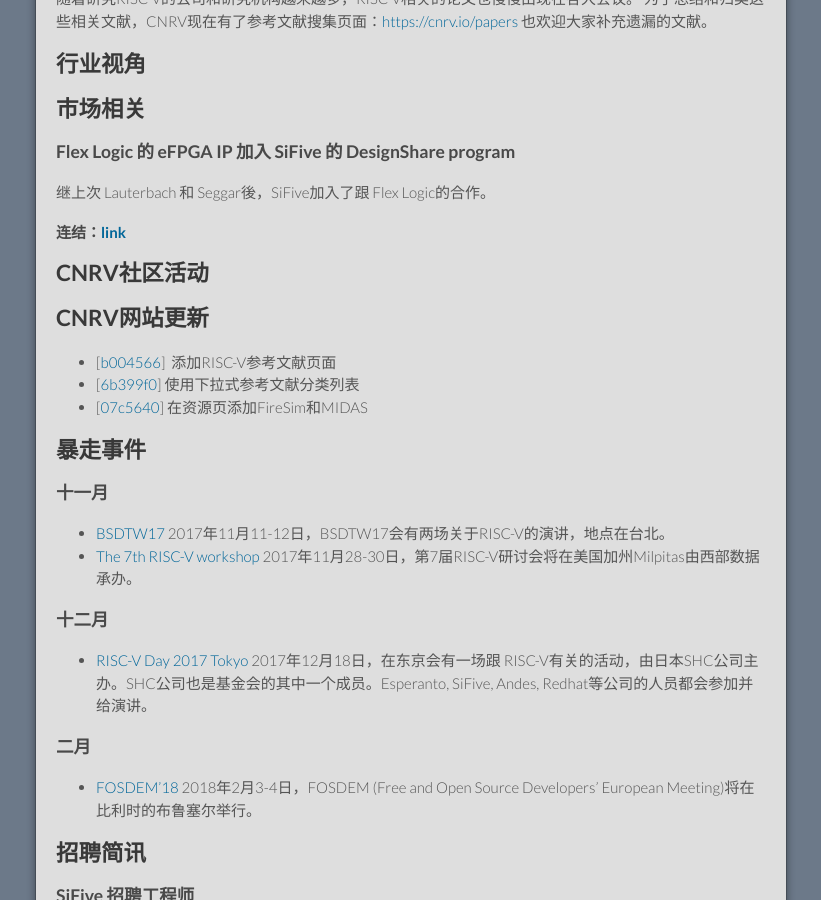
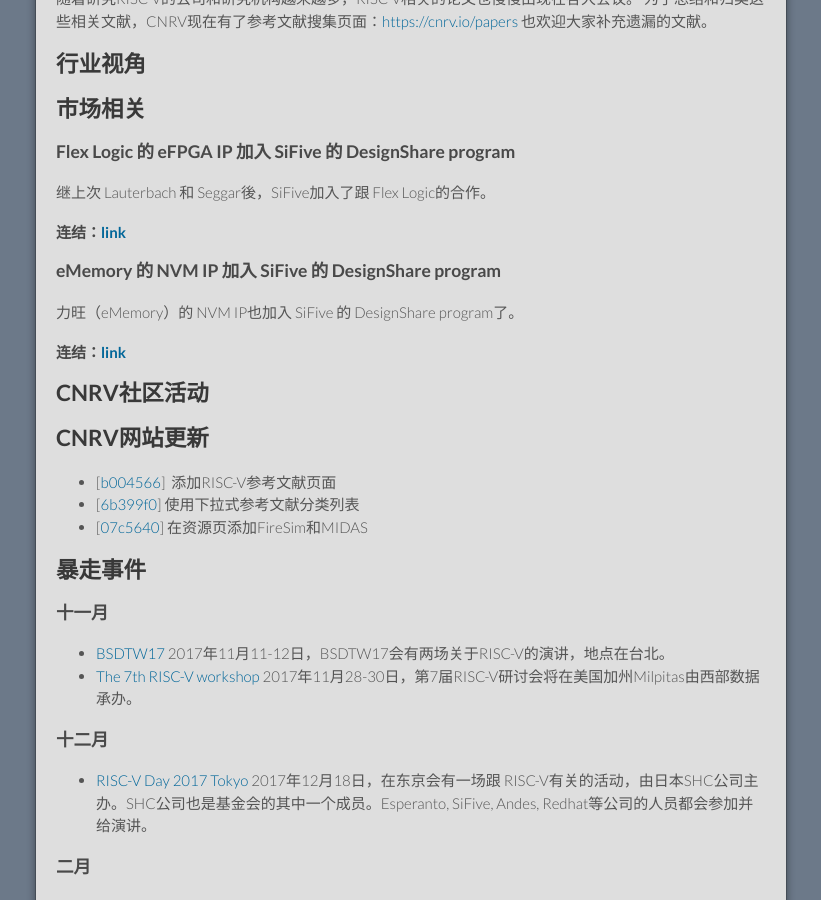
Before and after one commit to cnrv/home, a Jekyll site: the page built from bi-week-rpts/2017-11-09.md, in a window 1280 px wide and 900 px high, scrolled down 1250 px. Shown: the whole window, without its empty margins (229-1050 px from the left). Built offline with Jekyll 4.4.1, drawn with Linux system fonts in a browser that asks for light colours; Markdown is read by kramdown in place of the engine named in the settings; comment, search, counter and statistics services are not loaded; our own code applies the rules of GitHub Pages for plain Markdown files.

Commit message:
加入力旺和sifive合作的消息。

```diff
--- a/bi-week-rpts/2017-11-09.md
+++ b/bi-week-rpts/2017-11-09.md
@@ -60,6 +60,10 @@
 继上次 Lauterbach 和 Seggar後，SiFive加入了跟 Flex Logic的合作。
 #### 连结：[link](https://www.electronicsweekly.com/news/business/flex-logix-makes-efpga-available-sifive-design-environment-2017-11/)
 
+### eMemory 的 NVM IP 加入 SiFive 的 DesignShare program
+力旺（eMemory）的 NVM IP也加入 SiFive 的 DesignShare program了。
+#### 连结：[link](https://www.prnewswire.com/news-releases/sifive-and-ememory-bring-embedded-memory-to-the-designshare-economy-to-accelerate-development-of-risc-v-silicon-300550845.html)
+
 ## CNRV社区活动
 
 ## CNRV网站更新
```
